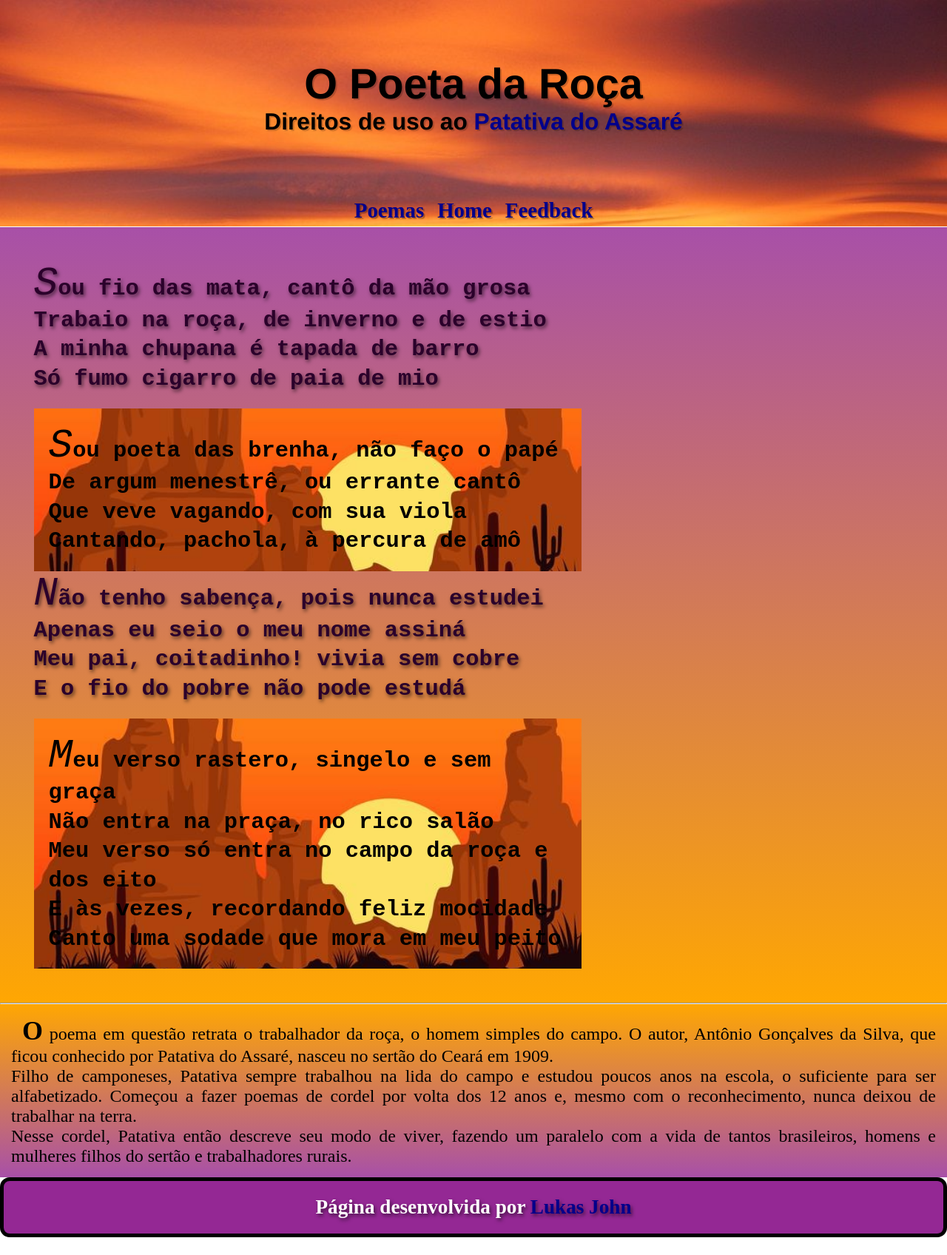
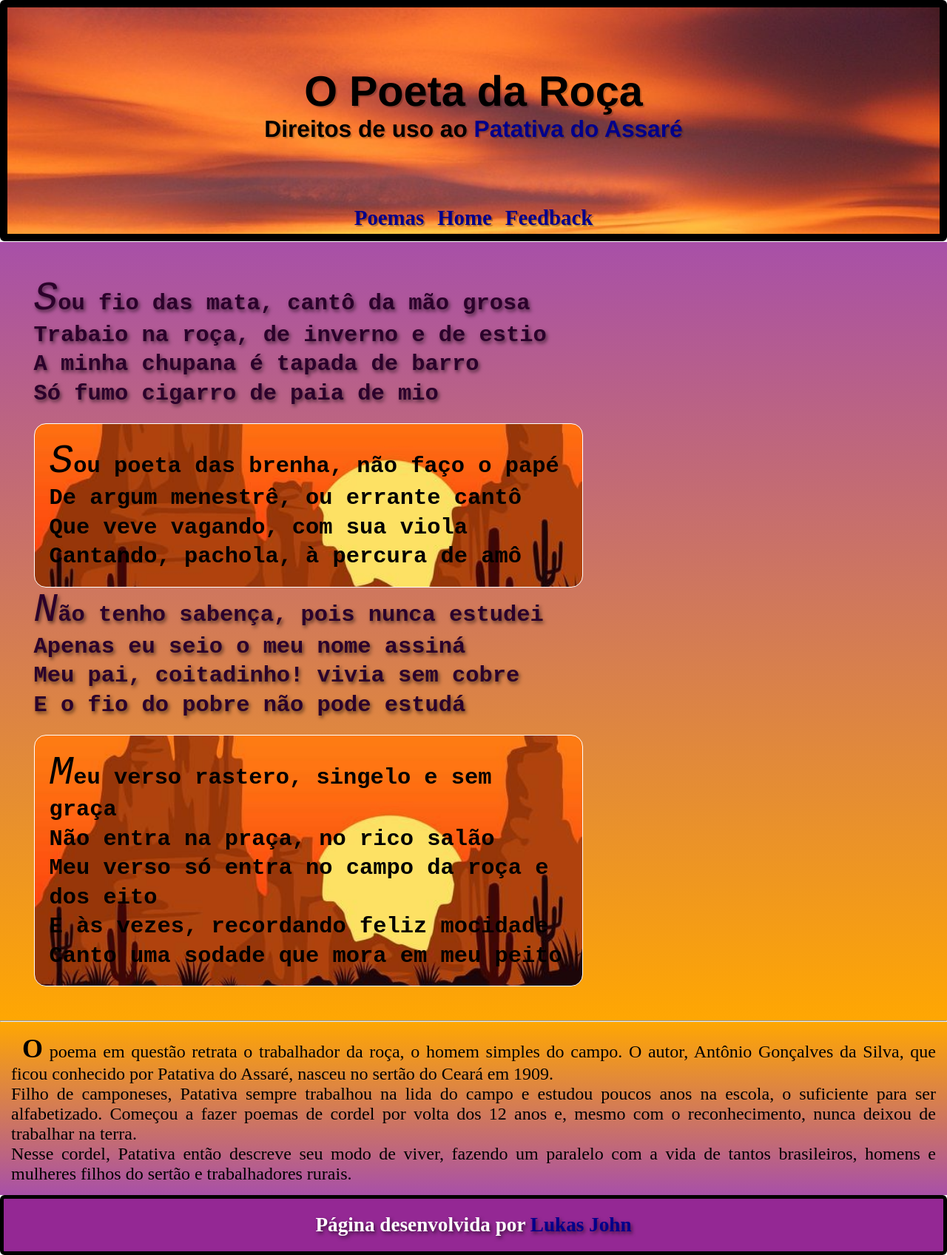
Before and after one commit to Lukas-John/cordel-nordestino, a plain HTML site: page index.html in a window 1280 px wide. Shown: the whole page at 74% size. Before the commit the page ends 1672 px from the top, so only its background shows below. Drawn offline with Linux system fonts and the light colour scheme.

Commit message:
testes de border

```diff
--- a/estilo/style.css
+++ b/estilo/style.css
@@ -16,11 +16,15 @@ header{
         background: #ffa500 url(../img/fundo-ceu.jpg) top center no-repeat fixed;
         background-size: cover;
 
+        border: 10px solid #000000;
+        border-radius: 6px;
+
 }
 header > p {
         padding-bottom: 10vh;
 
         font: bolder 1.1em helvetica,serif;
+
 }
 /* navegação */
 a{
@@ -31,7 +35,12 @@ a{
 }
 a:hover{
         color: #000000;
-       text-decoration:  underline #2b012b;
+        text-decoration:  underline #2b012b;
+
+        border: 1px solid #000000;
+        border-radius: 10px;
+
+        padding: 3px 2px 2px 2px;
 
 }
 
@@ -79,6 +88,9 @@ section.imagem{
        max-width: 700px;
        min-width: 250px;
 
+       border: 1px solid #ffffff;
+       border-radius: 16px;
+
 }
 /* resumo a parte */
 aside > p {
@@ -106,5 +118,5 @@ footer{
         font: bold 1.7em serif;
 
         border: 5px solid #000000;
-        border-radius: 13px;
+        border-radius: 6px;
 }
```
